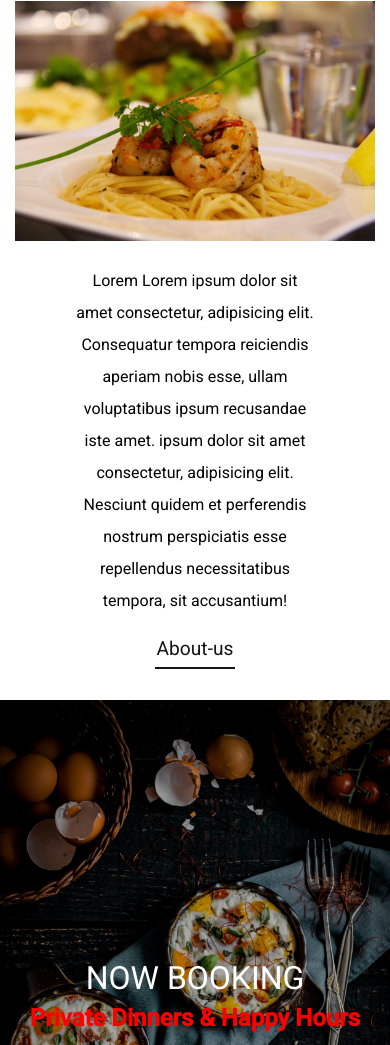
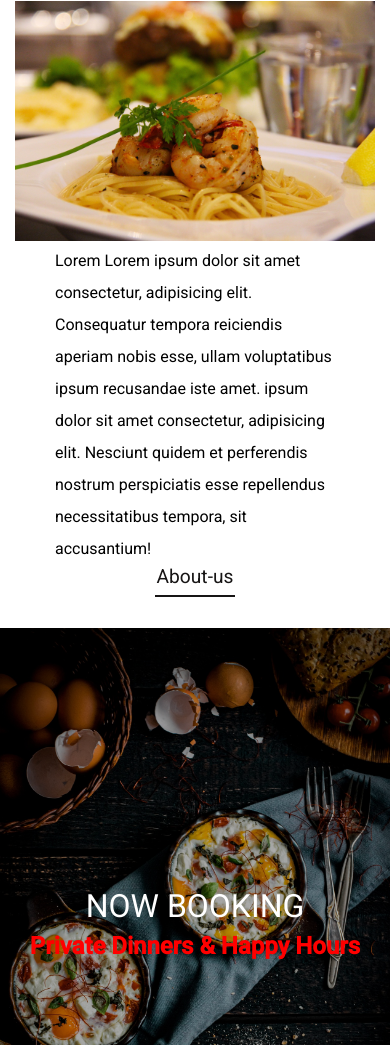
Before and after one commit to marwabenhssine/Project_Three-HTML-CSS, a plain HTML site: page index.html in a window 390 px wide. Shown: the part 995-2040 px from the top of the page. Drawn offline with Linux system fonts and the light colour scheme.

Commit message:
modif files

```diff
--- a/css/style.css
+++ b/css/style.css
@@ -370,6 +370,13 @@ nav .navbar .navbar-li .link.active {
   margin: 0 40px;
   padding: 20px;
   line-height: 2;
+  text-align: left;
+}
+@media screen and (max-width:768px) {
+.about-content .about-text {
+  padding: 0;
+  max-width: 300px;
+}
 }
 .about-content .about-link {
   font-size: 1.2rem;
```
